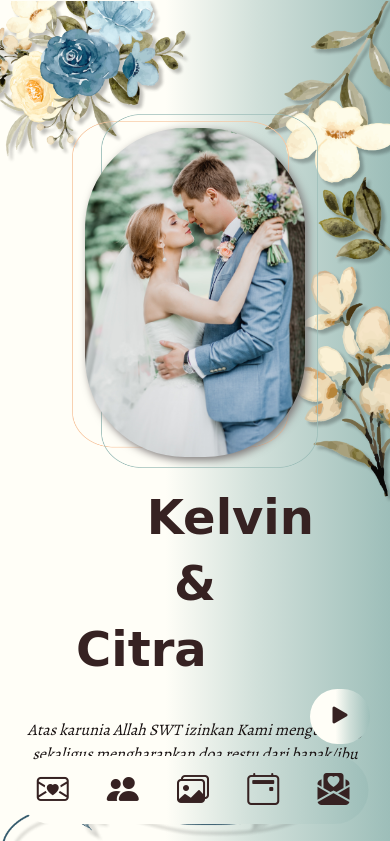
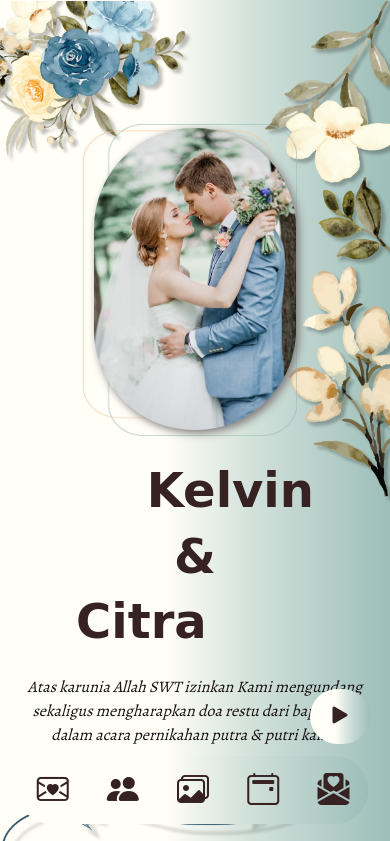
Before and after one commit to Fal-hi/Template-Wedding-Premium-4, a plain HTML site: page isi.html in a window 390 px wide. Shown: the top 841 px of the page. Drawn offline with nearby package versions, Linux system fonts and the light colour scheme; grey boxes are pictures that could not be loaded; a web font is replaced by a local one.

Commit message:
Perbaikan responsive mobile

```diff
--- a/public/css/style.css
+++ b/public/css/style.css
@@ -817,20 +817,20 @@ footer img {
     background-repeat: no-repeat;
   }
   .kepala .pembuka .foto-mempelai img:nth-child(1) {
-    width: 63%;
-    height: 42%;
-    top: 114px;
-    right: 72px;
+    width: 55%;
+    height: 37%;
+    top: 124px;
+    right: 93px;
   }
   .kepala .pembuka .foto-mempelai img:nth-child(2) {
     margin: 8rem auto 0 auto;
-    width: 60%;
+    width: 55%;
   }
   .kepala .pembuka .nama-mempelai .card:nth-child(1) {
     margin: 2rem 4rem 0 4rem;
   }
   .kepala .pembuka .nama-mempelai .card:nth-child(2) {
-    margin-top: 2rem;
+    margin-top: 1rem;
   }
   .kepala .pembuka .nama-mempelai .card:nth-child(1) h1 {
     font-size: 3rem;
@@ -862,6 +862,9 @@ footer img {
   .gallery {
     margin-top: 12rem;
   }
+  .gallery h1 {
+    color: #ffffff;
+  }
   .gallery .list-images {
     backdrop-filter: blur(1px);
     -webkit-backdrop-filter: blur(1px);
@@ -875,10 +878,10 @@ footer img {
       "g8 g8";
   }
   .gallery img.background-gallery {
-    height: 735px;
+    height: 850px;
   }
   .gallery .container {
-    top: 132rem;
+    top: 138rem;
     left: 0;
     right: 0;
   }
```
